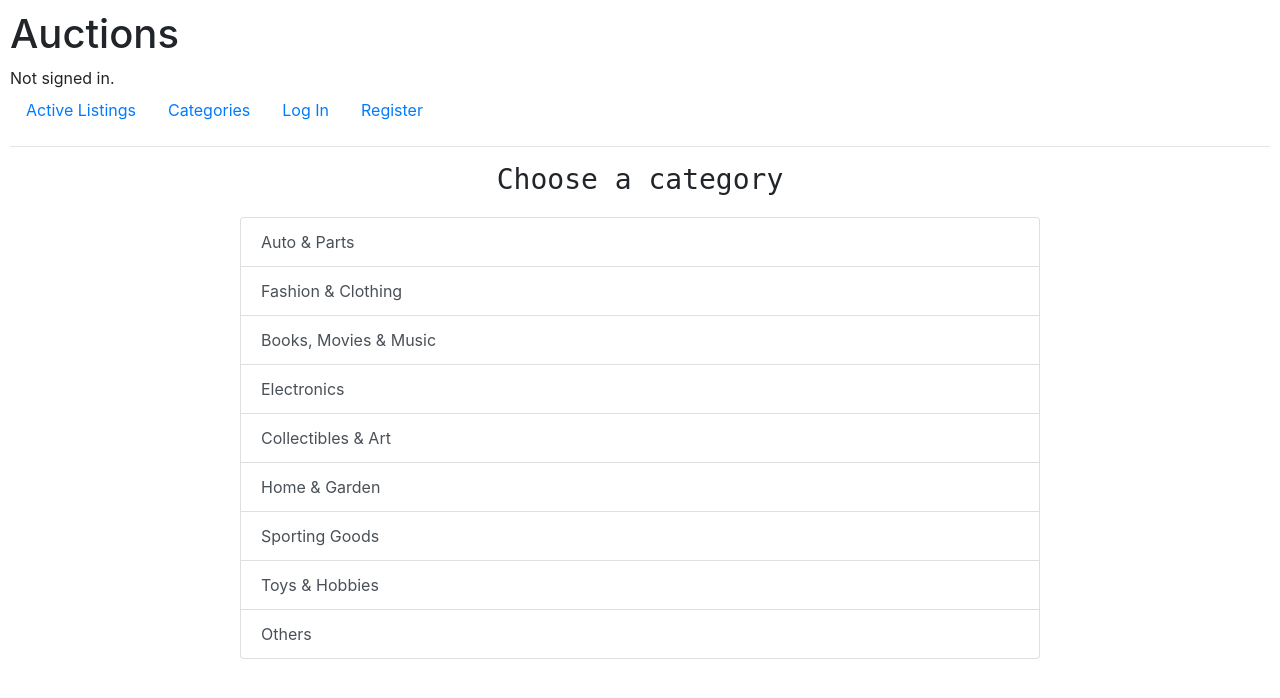
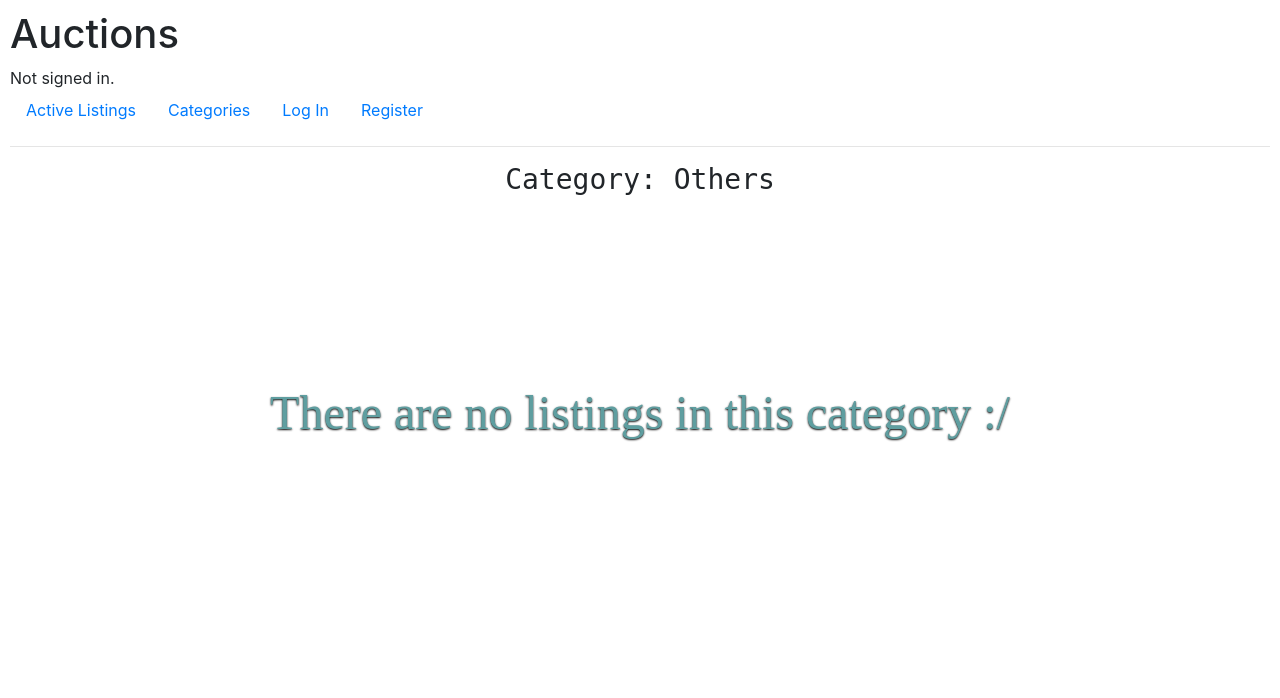
Before and after one commit to dbonach/cs50web-project-2-commerce, a Django app: page /categories/others in a window 1280 px wide. Shown: the top 698 px of the page. Run offline with Django 3.2, Linux system fonts and the light colour scheme; data comes from the database, SQL or seed files in the repository; both versions use the stored data as it was after the commit; some libraries are stand-ins or nearby versions.

Commit message:
Add page to show items by its category

```diff
--- a/auctions/static/auctions/styles.css
+++ b/auctions/static/auctions/styles.css
@@ -240,4 +240,17 @@ textarea:focus {
   line-height: 20px;
 }
 
+.error-message {
+  height: 50vh;
+  display: flex;
+  justify-content: center;
+  align-items: center;
+}
+.error-message .message {
+  color: cadetblue;
+  font-family: serif;
+  font-size: 3rem;
+  text-shadow: 0px 1px 2px #000;
+}
+
 /*# sourceMappingURL=styles.css.map */
--- a/auctions/static/auctions/styles.scss
+++ b/auctions/static/auctions/styles.scss
@@ -254,3 +254,16 @@ textarea:focus {
   border-radius: 3px;
   line-height: 20px;
 }
+
+.error-message {
+  height: 50vh;
+  display: flex;
+  justify-content: center;
+  align-items: center;
+  .message {
+    color: cadetblue;
+    font-family: serif;
+    font-size: 3rem;
+    text-shadow: 0px 1px 2px #000;
+  }
+}
--- a/auctions/templates/auctions/categories.html
+++ b/auctions/templates/auctions/categories.html
@@ -5,11 +5,13 @@
 <div class="wrapper-listing">
   <h3 class="heading">Choose a category</h3>
   <div class="list-group">
-    <a class="list-group-item list-group-item-action" href="{% url 'single_category' 'auto' %}">Auto &amp; Parts</a>
+    <a class="list-group-item list-group-item-action" href="{% url 'single_category' 'auto-parts' %}">Auto &amp;
+      Parts</a>
     <a class="list-group-item list-group-item-action" href="{% url 'single_category' 'fashion-clothing' %}">Fashion
       &amp;
       Clothing</a>
-    <a class="list-group-item list-group-item-action" href="{% url 'single_category' 'books-movies-music' %}">Books,
+    <a class="list-group-item list-group-item-action" href="{% url 'single_category' 'books-movies-music' %}">Books
+      &amp;
       Movies &amp; Music</a>
     <a class="list-group-item list-group-item-action" href="{% url 'single_category' 'electronics' %}">Electronics</a>
     <a class="list-group-item list-group-item-action" href="{% url 'single_category' 'collectibles-art' %}">Collectibles
--- /dev/null
+++ b/auctions/templates/auctions/category_items.html
@@ -0,0 +1,39 @@
+{% extends "auctions/layout.html" %}
+
+{% block body %}
+
+<div class="wrapper-listing">
+  <h3 class="heading">Category: {{ category }}</h3>
+
+  {% if not items_list %}
+
+  <div class="error-message">
+    <h2 class="message">There are no listings in this category :/</h2>
+  </div>
+
+  {% else %}
+  {% for item in items_list %}
+  {% if not item.winner %}
+  <div class="listings">
+    <a href="{% url 'item' item.title.split|join:'-' item.id %}">
+      <div class="image-box">
+        <img src="{{ item.url }}" alt="" />
+      </div>
+    </a>
+    <div class="text">
+      <a href="{% url 'item' item.title.split|join:'-' item.id %}">
+        <div class="title">{{ item.title }}</div>
+      </a>
+
+      <div class="bid">Bid:<span>${{ item.last_bid|floatformat }}</span></div>
+      <div class="description">{{ item.description }}</div>
+    </div>
+
+  </div>
+  {% endif %}
+  {% endfor %}
+  {% endif %}
+
+</div>
+
+{% endblock %}
--- a/auctions/templates/auctions/index.html
+++ b/auctions/templates/auctions/index.html
@@ -4,6 +4,7 @@
 
 <div class="wrapper-listing">
     <h3 class="heading">Active Listings</h3>
+
     {% for item in entry %}
     {% if not item.winner %}
     <div class="listings">
--- a/auctions/templates/auctions/item.html
+++ b/auctions/templates/auctions/item.html
@@ -67,7 +67,7 @@
 
       <div class="details">
         Created by <em>{{ item.user.username}}</em></br>
-        Category: <em>{{ item.category }}</em>
+        Category: <em>{{ category }}</em>
       </div>
 
     </div>
--- a/auctions/views.py
+++ b/auctions/views.py
@@ -4,7 +4,7 @@ from django.http import HttpResponse, HttpResponseRedirect
 from django.shortcuts import render
 from django.urls import reverse
 
-from .models import User, Auction, Bid, Comment
+from .models import User, Auction, Bid, Comment, Category
 
 def index(request):
 
@@ -69,10 +69,10 @@ def new_listing(request):
     if request.method == "POST":
         title = request.POST["title"]
         description = request.POST["description"]
-        category = request.POST["category"]
+        category = Category.objects.get(category=request.POST["category"])
         start_bid = request.POST["bid"]
         image_url = request.POST["image-url"]
-        user = User.objects.first()
+        user = User.objects.get(pk=request.user.id)
         new_auction = Auction(title=title, description=description, category=category, url=image_url, user=user, last_bid=start_bid)
         new_auction.save()
         bid = Bid(user=user, bid_value=start_bid, item=new_auction)
@@ -94,13 +94,17 @@ def watchlist(request):
     })
 
 def categories(request, category=None):
-    print(category)
-    return render(request, "auctions/categories.html")
-    # entry = Auction.objects.order_by('id').reverse()
-    # return render(request, "auctions/index.html", {
-    #     "entry": entry,
-    #     "nome": "teste"
-    # })
+    if not category:
+        return render(request, "auctions/categories.html")
+
+    else:
+        # order_by was necessary because I the items randomly after create category model
+        items_list = Category.objects.get(category=category).items.all().order_by('pk').reverse()
+
+        return render(request, "auctions/category_items.html", {
+            "items_list": items_list,
+            "category": ' & '.join(category.split('-')).capitalize()
+        })
 
 # Handle individual item page
 def item(request, name, item_id):
@@ -161,12 +165,14 @@ def item(request, name, item_id):
     if item:
         if request.method == 'POST':
             verify_post(request, item)
-
+        print(item)
+        print(item.category.first().category)
         return render(request, "auctions/item.html", {
             "item": item,
             "watchlist": item.users_watchlist.filter(pk=request.user.id),
             "invalid": invalid_bid,
-            "comments": item.comments.all()
+            "comments": item.comments.all(),
+            "category": item.category.first().category
         })
 
     return HttpResponse("There's no such item.")
```
Also changed, not shown: auctions/templates/auctions/new_listing.html (+10 -10 lines), db.sqlite3.
